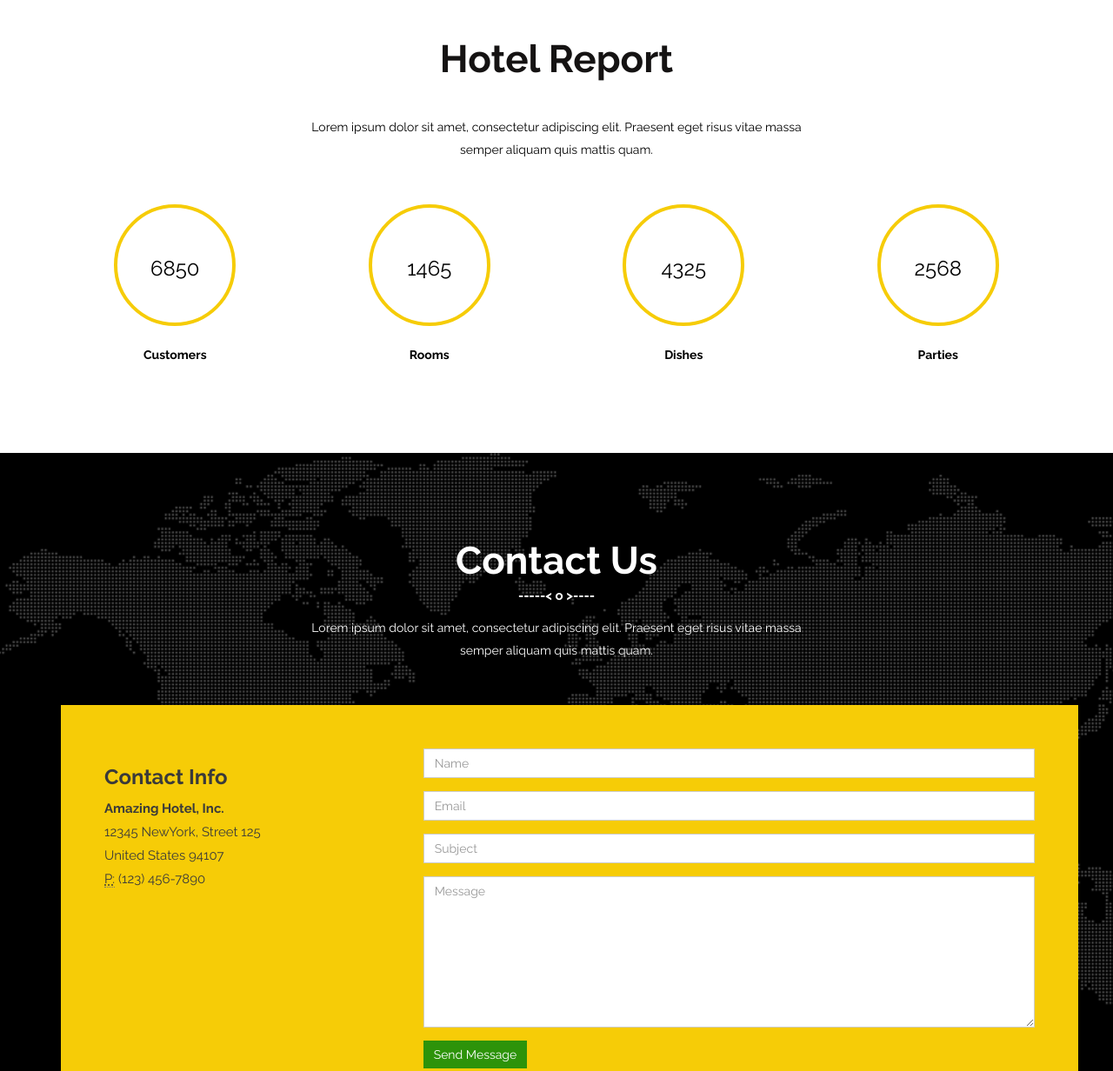
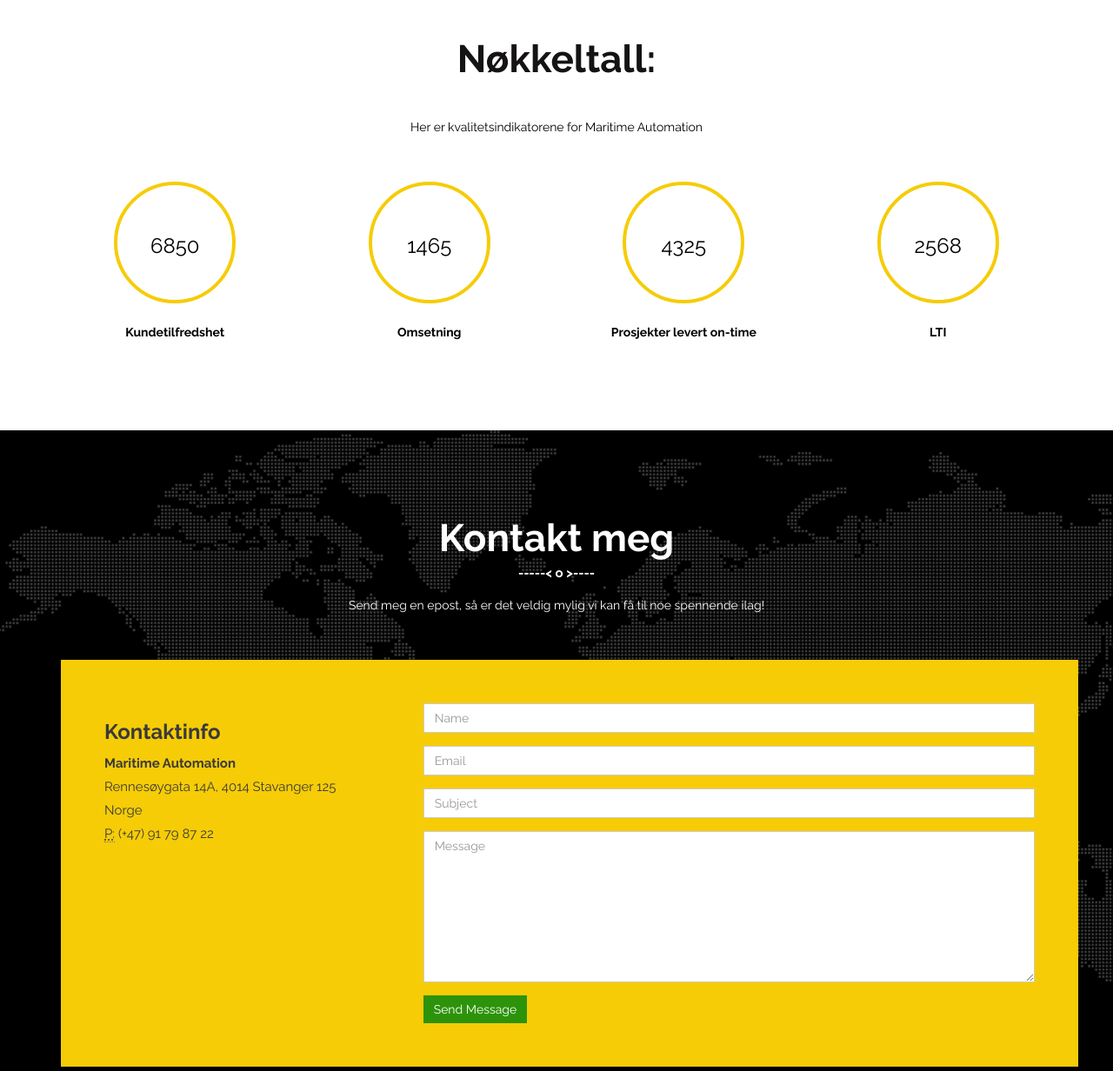
Before and after one commit to LarsFlem/Website-test, a plain HTML site: page index.html in a window 1280 px wide. Shown: the part 5840-7072 px from the top of the page at 87% size. Drawn offline with Linux system fonts and the light colour scheme.

Commit message:
Update index.html

```diff
--- a/index.html
+++ b/index.html
@@ -581,33 +581,33 @@ OUR TRAINERS
     <section id="business-stats">
         <div class="container">
             <div class="section-header">
-                <h2 class="section-title wow fadeInDown">Hotel Report</h2>
-                <p class="wow fadeInDown">Lorem ipsum dolor sit amet, consectetur adipiscing elit. Praesent eget risus vitae massa <br> semper aliquam quis mattis quam.</p>
+                <h2 class="section-title wow fadeInDown">Nøkkeltall:</h2>
+                <p class="wow fadeInDown">Her er kvalitetsindikatorene for Maritime Automation</p>
             </div>
 
             <div class="row text-center">
                 <div class="col-md-3 col-sm-6 col-xs-12">
                     <div class="wow fadeInUp" data-wow-duration="400ms" data-wow-delay="0ms">
                         <div class="business-stats" data-digit="6850" data-duration="1000"></div>
-                        <strong>Customers</strong>
+                        <strong>Kundetilfredshet</strong>
                     </div>
                 </div>
                 <div class="col-md-3 col-sm-6 col-xs-12">
                     <div class="wow fadeInUp" data-wow-duration="400ms" data-wow-delay="100ms">
                         <div class="business-stats" data-digit="1465" data-duration="1000"></div>
-                        <strong>Rooms</strong>
+                        <strong>Omsetning</strong>
                     </div>
                 </div>
                 <div class="col-md-3 col-sm-6 col-xs-12">
                     <div class="wow fadeInUp" data-wow-duration="400ms" data-wow-delay="200ms">
                         <div class="business-stats" data-digit="4325" data-duration="1000"></div>
-                        <strong>Dishes</strong>
+                        <strong>Prosjekter levert on-time</strong>
                     </div>
                 </div>
                 <div class="col-md-3 col-sm-6 col-xs-12">
                     <div class="wow fadeInUp" data-wow-duration="400ms" data-wow-delay="300ms">
                         <div class="business-stats" data-digit="2568" data-duration="1000"></div>
-                        <strong>Parties</strong>
+                        <strong>LTI</strong>
                     </div>
                 </div>
             </div>
@@ -618,8 +618,8 @@ OUR TRAINERS
   <section id="contact-us">
         <div class="container">
             <div class="section-header">
-                <h2 class="section-title wow fadeInDown">Contact Us</h2>
-                <p class="wow fadeInDown">Lorem ipsum dolor sit amet, consectetur adipiscing elit. Praesent eget risus vitae massa <br> semper aliquam quis mattis quam.</p>
+                <h2 class="section-title wow fadeInDown">Kontakt meg</h2>
+                <p class="wow fadeInDown"> Send meg en epost, så er det veldig mylig vi kan få til noe spennende ilag!</p>
             </div>
         </div>
 
@@ -628,13 +628,13 @@ OUR TRAINERS
                 <div class="row">
 				  <div class="col-sm-4 col-md-4">
                         <div class="contact-form">
-                            <h3>Contact Info</h3>
+                            <h3>Kontaktinfo</h3>
 
                             <address>
-                              <strong>Amazing Hotel, Inc.</strong><br>
-                              12345 NewYork, Street 125<br>
-                              United States 94107<br>
-                              <abbr title="Phone">P:</abbr> (123) 456-7890
+                              <strong>Maritime Automation</strong><br>
+                              Rennesøygata 14A, 4014 Stavanger 125<br>
+                              Norge<br>
+                              <abbr title="Phone">P:</abbr> (+47) 91 79 87 22
                             </address>
 					</div></div>
                     <div class="col-sm-8 col-md-8">
@@ -666,7 +666,7 @@ OUR TRAINERS
         <div class="container">
             <div class="row">
                 <div class="col-sm-6">
-                    &copy; 2015 Company Name. Template by <a target="_blank" href="http://webthemez.com/" title="Free Bootstrap Themes and HTML Templates">WebThemez.com</a>
+                    &copy; 2024 Maritime Automation
                 </div>
                 <div class="col-sm-6">
                     <ul class="social-icons">
```
